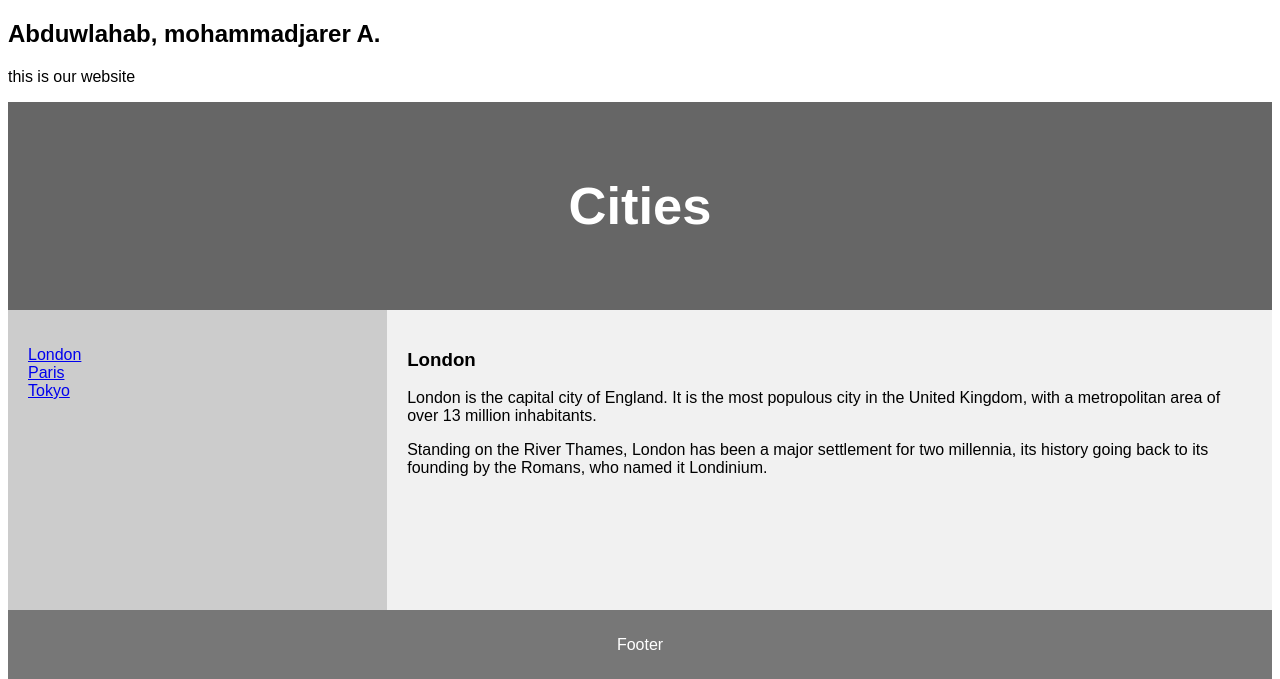
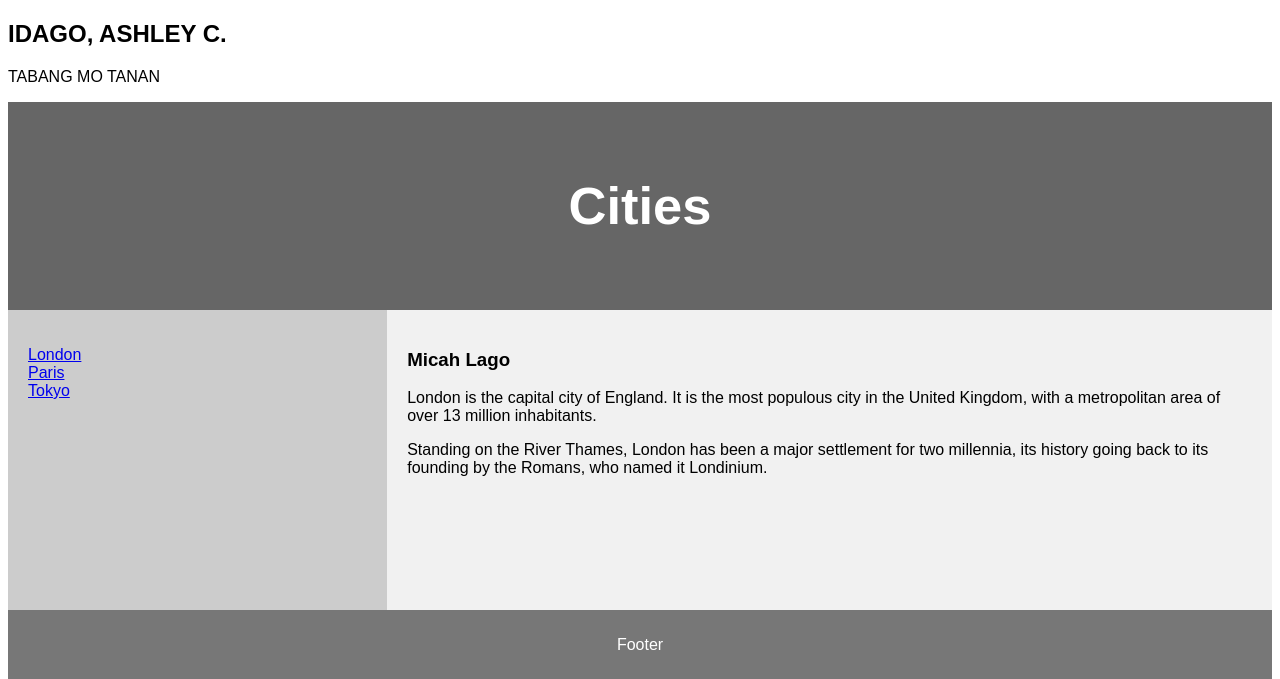
Before and after one commit to JeremiahSimo/ITE400_Section03, a PHP site: page /home.php?page=london in a window 1280 px wide. Shown: the top 679 px of the page. Run offline with PHP 8.4, Linux system fonts and the light colour scheme.

Commit message:
new branch

```diff
--- a/home.php
+++ b/home.php
@@ -71,8 +71,8 @@ footer {
 </head>
 <body>
 
-<h2>Abduwlahab, mohammadjarer A.</h2>
-<p>this is our website</p>
+<h2>IDAGO, ASHLEY C.</h2>
+<p>TABANG MO TANAN</p>
 
 <header>
   <h2>Cities</h2>
--- a/london.php
+++ b/london.php
@@ -1,4 +1,4 @@
 
-    <h1>London</h1>
+    <h1>Micah Lago</h1>
     <p>London is the capital city of England. It is the most populous city in the  United Kingdom, with a metropolitan area of over 13 million inhabitants.</p>
     <p>Standing on the River Thames, London has been a major settlement for two millennia, its history going back to its founding by the Romans, who named it Londinium.</p>
--- a/paris.php
+++ b/paris.php
@@ -1,4 +1,4 @@
 
-    <h1>Paris</h1>
+    <h1>Paris Racal</h1>
     <p>London is the capital city of England. It is the most populous city in the  United Kingdom, with a metropolitan area of over 13 million inhabitants.</p>
     <p>Standing on the River Thames, London has been a major settlement for two millennia, its history going back to its founding by the Romans, who named it Londinium.</p>
--- a/tokyo.php
+++ b/tokyo.php
@@ -1,4 +1,4 @@
 
-    <h1>Tokyo</h1>
+    <h1>Tokyo Revengers</h1>
     <p>London is the capital city of England. It is the most populous city in the  United Kingdom, with a metropolitan area of over 13 million inhabitants.</p>
     <p>Standing on the River Thames, London has been a major settlement for two millennia, its history going back to its founding by the Romans, who named it Londinium.</p>
```
